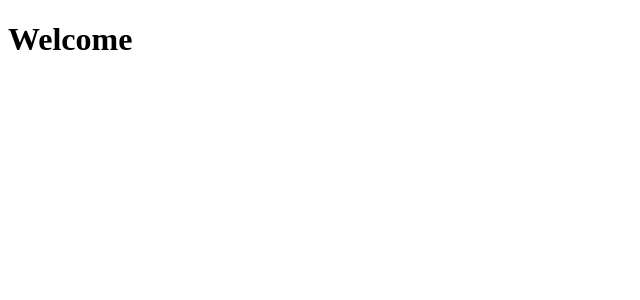
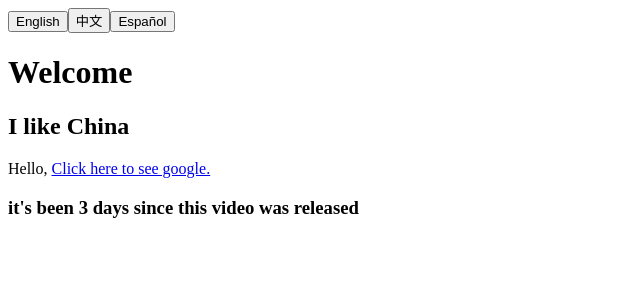
Before and after one commit to starchenzhi/download-demo, a React (Create React App) app: page / in a window 1280 px wide. Shown: the top 300 px of the page, without its empty margins (0-640 px from the left). Built offline with nearby package versions, Linux system fonts and the light colour scheme.

Commit message:
source map

```diff
--- a/package.json
+++ b/package.json
@@ -10,6 +10,7 @@
     "i18next": "^21.2.4",
     "i18next-browser-languagedetector": "^6.1.2",
     "i18next-http-backend": "^1.3.1",
+    "js-cookie": "^3.0.1",
     "react": "^17.0.2",
     "react-dom": "^17.0.2",
     "react-i18next": "^11.12.0",
--- a/public/assets/locales/en.json
+++ b/public/assets/locales/en.json
@@ -2,5 +2,6 @@
   "app_title": "Title",
   "language": "Language",
   "welcome_message": "Welcome",
-  "days_since_release": "it's been {{number_of_days}} days since this video was released"
+  "days_since_release": "it's been {{number_of_days}} days since this video was released",
+  "google": "Hello, <1><0>Click here to see google.</0></1>"
 }
--- a/public/assets/locales/zh.json
+++ b/public/assets/locales/zh.json
@@ -2,5 +2,6 @@
   "app_title": "标题",
   "language": "语言",
   "welcome_message": "欢迎",
-  "days_since_release": "离视频发布过去了{{number_of_days}}"
+  "days_since_release": "离视频发布过去了{{number_of_days}}天啦！",
+  "google": "您好，点击此处查看 <1><0>google</0></1>。 您可以获得更多信息。"
 }
--- a/src/App.css
+++ b/src/App.css
@@ -10,3 +10,8 @@
   margin-top: 10px;
   color: red;
 }
+
+.p {
+  color: red;
+  display: inline;
+}
--- a/src/App.jsx
+++ b/src/App.jsx
@@ -1,11 +1,42 @@
 import React, { useEffect } from 'react'
-import { useTranslation } from 'react-i18next'
+import { useTranslation, Trans } from 'react-i18next'
+import cookies from 'js-cookie'
+import i18next from 'i18next'
+import './App.css'
+
+const languages = [
+  {
+    code: 'en',
+    name: 'English',
+    country_code: 'gb',
+  },
+  {
+    code: 'zh',
+    name: '中文',
+    country_code: 'cn',
+  },
+  {
+    code: 'es',
+    name: 'Español',
+    country_code: 'sp',
+  },
+]
 
 export default function App() {
+
   const { t } = useTranslation()
+  const number_of_days = 3
 
   return (
     <>
+      {languages.map(({ code, name }) => (
+        <button key={code} onClick={() => i18next.changeLanguage(code)}>{name}</button>
+      ))}
       <h1>{t('welcome_message')}</h1>
+      <h2>I like China</h2>
+      <Trans i18nKey="google">
+        Hello, Click here to see <p className="p"><a href="http://google.com">google</a></p>. You can get more info.
+      </Trans>
+      <h3>{t('days_since_release', { number_of_days })}</h3>
     </>);
 }
--- a/src/index.js
+++ b/src/index.js
@@ -14,7 +14,10 @@ i18next
   .init({
     supportedLngs: ['en', 'es', 'zh'],
     fallbackLng: 'en',
-    debug: false,
+    debug: true,
+    interpolation: {
+      escapeValue: false // React already safes from XSS
+    },
     // Options for language detector
     detection: {
       order: ['querystring', 'cookie', 'path', 'htmlTag'], //order: ['querystring', 'cookie', 'localStorage', 'sessionStorage', 'navigator', 'htmlTag', 'path', 'subdomain'],
```
Also changed, not shown: public/assets/locales/es.json (+5 -4 lines), 1 other file (tests, documents, lock files or other folders).
